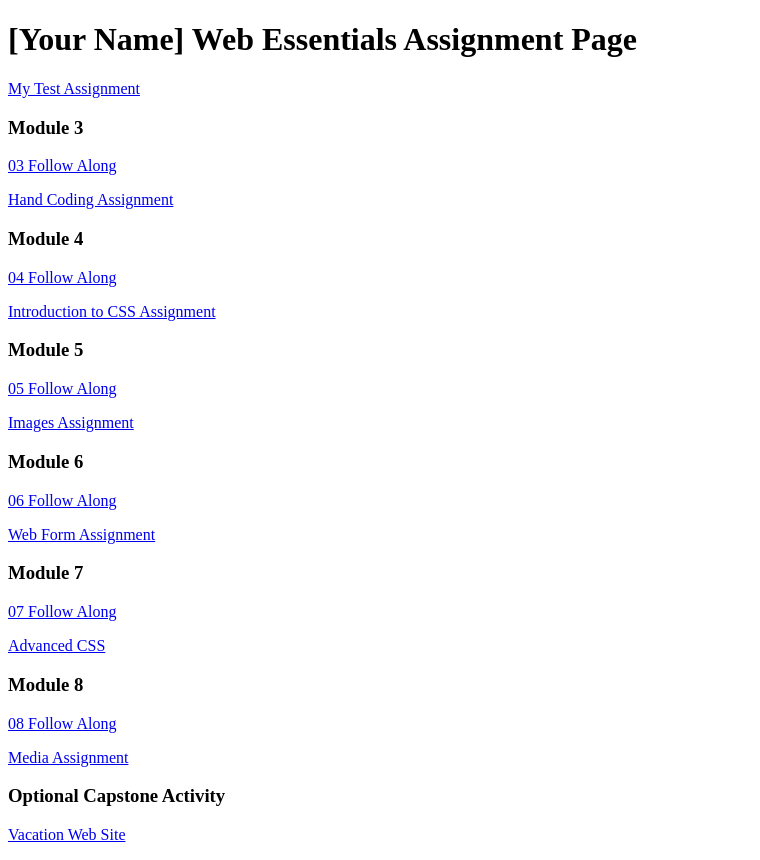
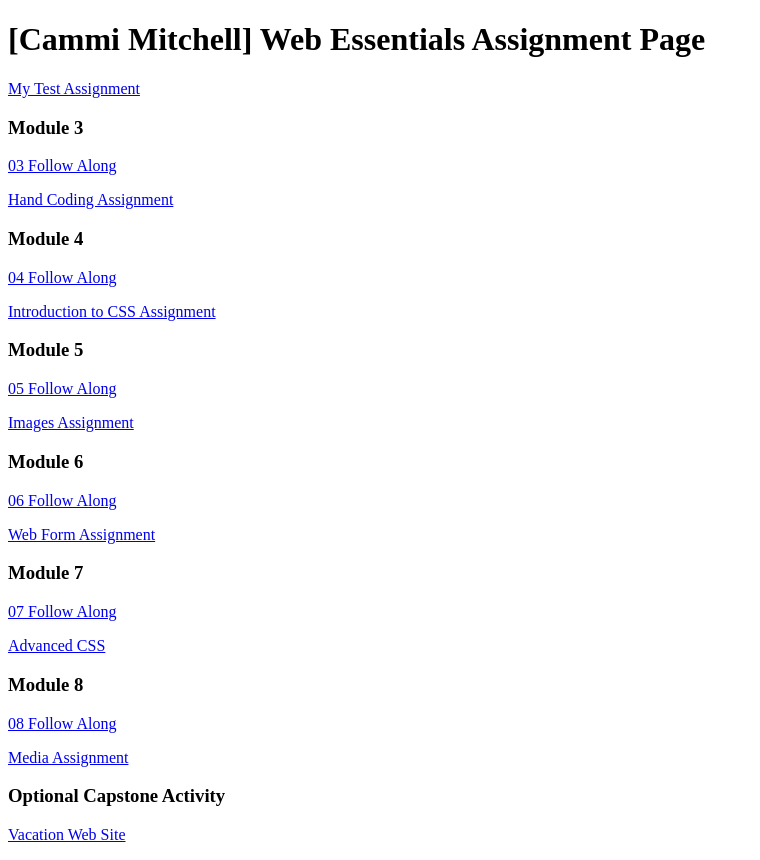
Before and after one commit to CammiMM/dwdd1600, a plain HTML site: page index.html in a window 1280 px wide. Shown: the whole page, without its empty margins (0-760 px from the left). Drawn offline with Linux system fonts and the light colour scheme.

Commit message:
Added my name

```diff
--- a/index.html
+++ b/index.html
@@ -6,7 +6,7 @@
 		<title>dwdd 1600 assignment list page</title>
 	</head>
 	<body>
-		<h1>[Your Name] Web Essentials Assignment Page</h1>
+		<h1>[Cammi Mitchell] Web Essentials Assignment Page</h1>
 		<p><a href="01test">My Test Assignment</a></p>
 
 		<h3>Module 3</h3>
```
